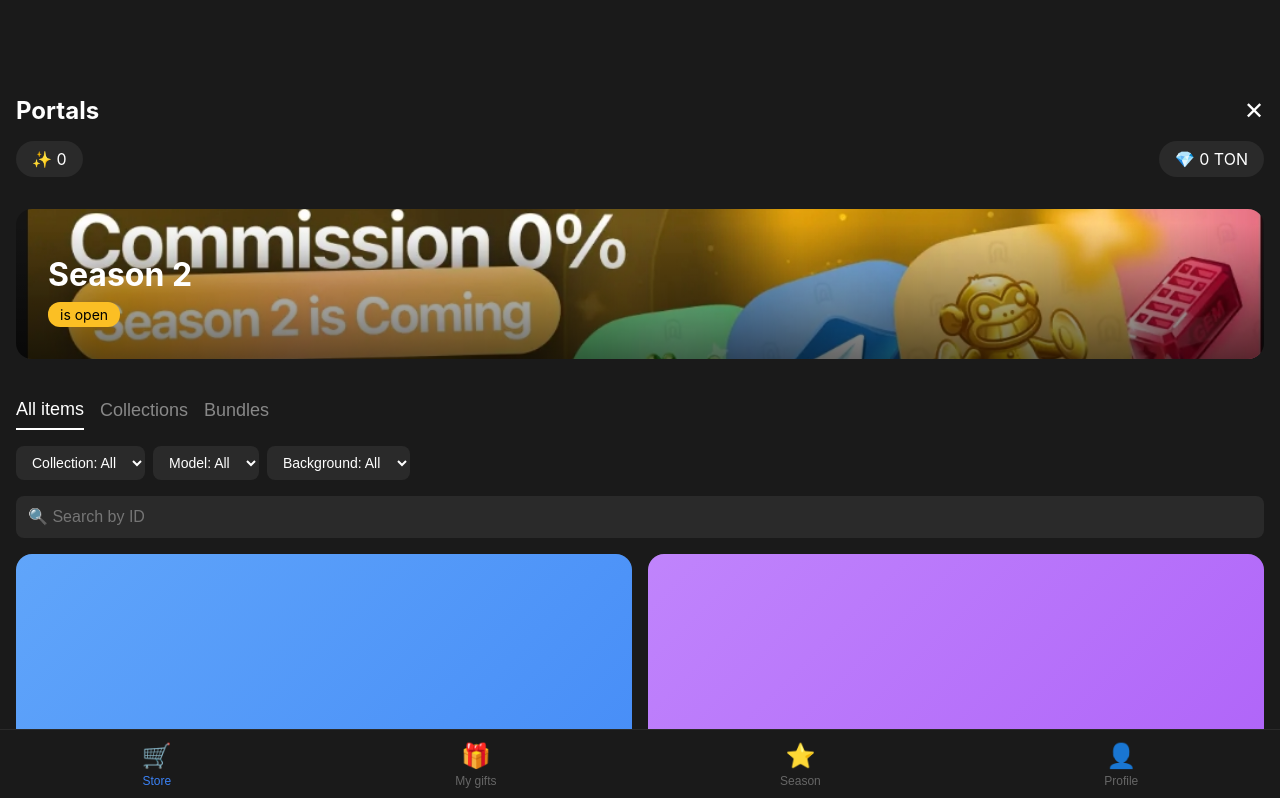
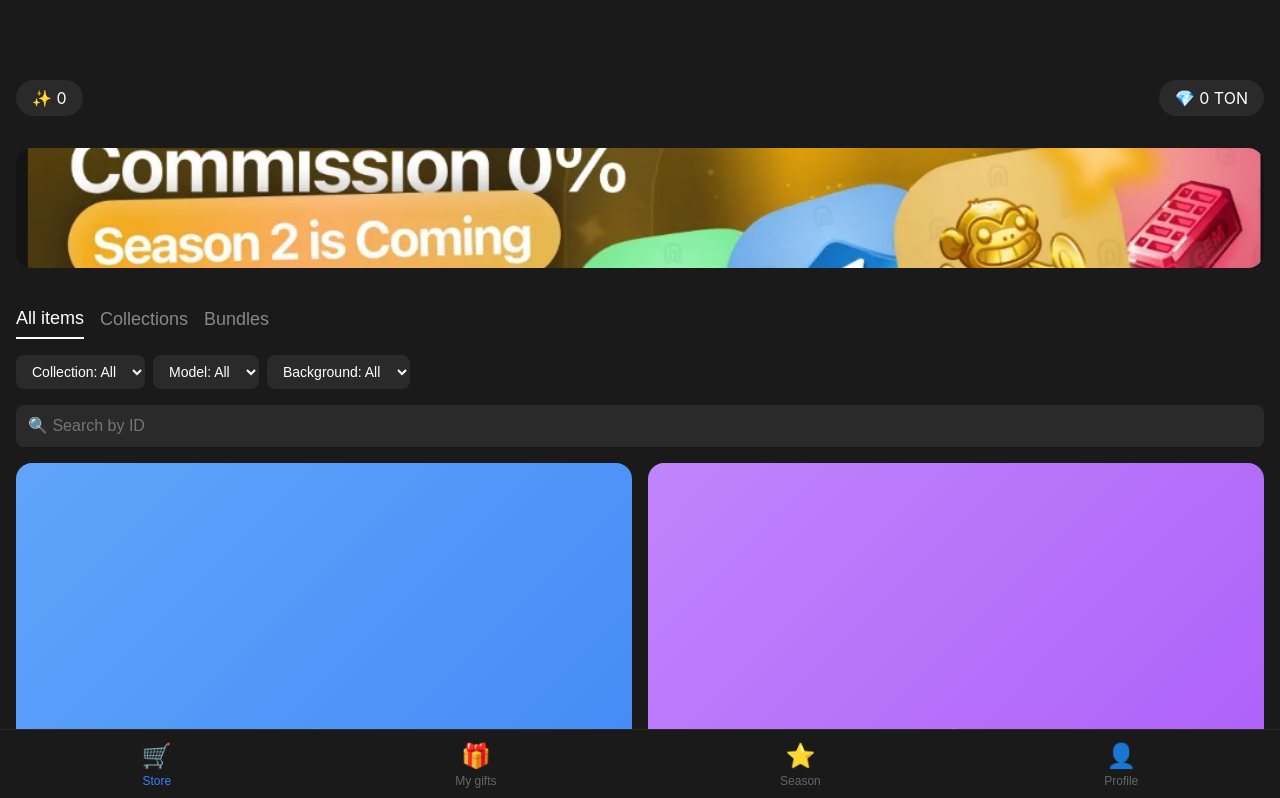
Before and after one commit to dadsLeon/MiniAppTG-, a plain HTML site: page index.html in a window 1280 px wide. Shown: the top 798 px of the page. Drawn offline with Linux system fonts and the light colour scheme.

Commit message:
Add files via upload

```diff
--- a/index.html
+++ b/index.html
@@ -17,22 +17,12 @@
     </div>
 
     <div class="app" id="mainApp" style="display: none;"></div>
-        <header>
-            <h1>Portals</h1>
-            <button class="close-btn" onclick="Telegram.WebApp.close()">✕</button>
-        </header>
-
         <div class="balance">
             <div class="stars">✨ <span id="stars">0</span></div>
             <div class="ton">💎 <span id="ton">0</span> TON</div>
         </div>
 
-        <div class="banner">
-            <div class="banner-content">
-                <h2>Season 2</h2>
-                <p class="status">is open</p>
-            </div>
-        </div>
+        <div class="banner"></div>
 
         <nav class="tabs">
             <button class="tab active">All items</button>
--- a/style.css
+++ b/style.css
@@ -100,34 +100,10 @@ header h1 {
 
 .banner {
     margin: 16px;
-    padding: 0;
+    height: 120px;
     background: url('Baner.jpg') center/cover no-repeat;
     border-radius: 16px;
-    position: relative;
     overflow: hidden;
-    min-height: 150px;
-    display: flex;
-    align-items: flex-end;
-}
-
-.banner-content {
-    padding: 32px;
-    width: 100%;
-    background: linear-gradient(to top, rgba(0,0,0,0.6), transparent);
-}
-
-.banner h2 {
-    font-size: 32px;
-    margin-bottom: 8px;
-}
-
-.banner .status {
-    background: #fbbf24;
-    color: #000;
-    padding: 4px 12px;
-    border-radius: 12px;
-    display: inline-block;
-    font-size: 14px;
 }
 
 .tabs {
```
